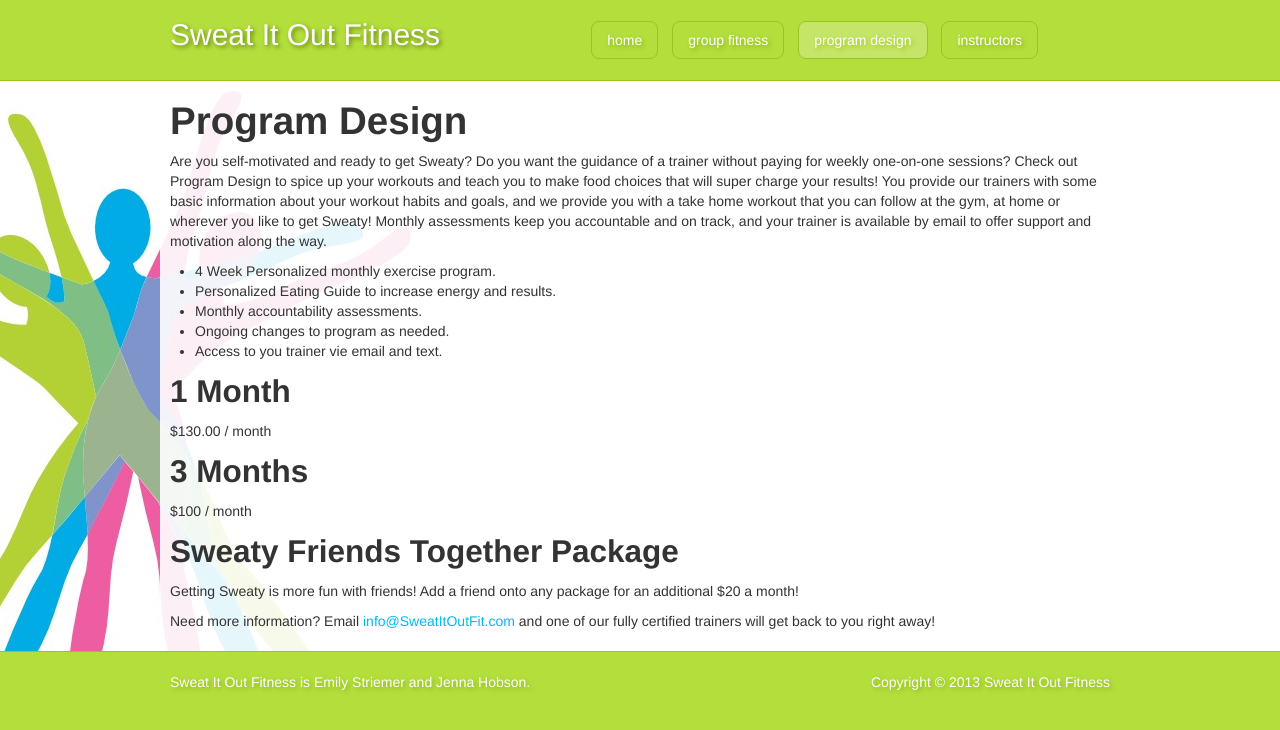
After one commit to mstriemer/sweatitout, a Flask app: page /program-design in a window 1280 px wide. The commit adds this page. Shown: the top 730 px of the page. Run offline with Flask 2, Linux system fonts and the light colour scheme; style sheets or scripts are compiled from the project's sources.

Commit message:
Initial program design stuff

```diff
--- a/app.py
+++ b/app.py
@@ -77,6 +77,11 @@ def render_group_fitness(active_course=None, active_form=None):
                            upcoming_courses=make_forms(upcoming_courses),
                            active_courses=make_forms(active_courses),
                            page_title="Group Fitness")
+
+
+@app.route("/program-design")
+def program_design():
+    return render_template("program_design.html", page_title="Program Design")
 
 
 @app.route("/group-fitness")
@@ -167,6 +172,7 @@ def inject_globals():
         'sections': [
             ["/", "Home"],
             ["/group-fitness", "Group Fitness"],
+            ["/program-design", "Program Design"],
             ["/instructors", "Instructors"],
         ],
         'use_google_analytics': production_env,
--- /dev/null
+++ b/templates/program_design.html
@@ -0,0 +1,40 @@
+{% extends "layout.html" %}
+
+{% block content %}
+<div class="program-design">
+    <h1>Program Design</h1>
+    <p class="blurb">
+        Are you self-motivated and ready to get Sweaty? Do you want the guidance of a trainer without paying for weekly one-on-one sessions? Check out Program Design to spice up your workouts and teach you to make food choices that will super charge your results! You provide our trainers with some basic information about your workout habits and goals, and we provide you with a take home workout that you can follow at the gym, at home or wherever you like to get Sweaty! Monthly assessments keep you accountable and on track, and your trainer is available by email to offer support and motivation along the way.
+    </p>
+</div>
+<div class="program-design-package-info">
+    <div>
+        <ul>
+            <li>4 Week Personalized monthly exercise program.</li>
+            <li>Personalized Eating Guide to increase energy and results.</li>
+            <li>Monthly accountability assessments.</li>
+            <li>Ongoing changes to program as needed.</li>
+            <li>Access to you trainer vie email and text.</li>
+        </ul>
+    </div>
+</div>
+<div class="program-design-package-list">
+    <div class="program-design-package">
+        <h2>1 Month</h2>
+        <div class="program-design-price">$130.00 / month</div>
+    </div>
+    <div class="program-design-package is-promo">
+        <h2>3 Months</h2>
+        <div class="program-design-price">$100 / month</div>
+    </div>
+</div>
+<div>
+    <h2>Sweaty Friends Together Package</h2>
+    <p>
+        Getting Sweaty is more fun with friends! Add a friend onto any package for an additional $20 a month!
+    </p>
+    <p>
+        Need more information? Email <a href="mailto:info@sweatitoutfit.com">info@SweatItOutFit.com</a> and one of our fully certified trainers will get back to you right away!
+    </p>
+</div>
+{% endblock %}
```
Also changed, not shown: static/styles/main.less (+42 -5 lines).
